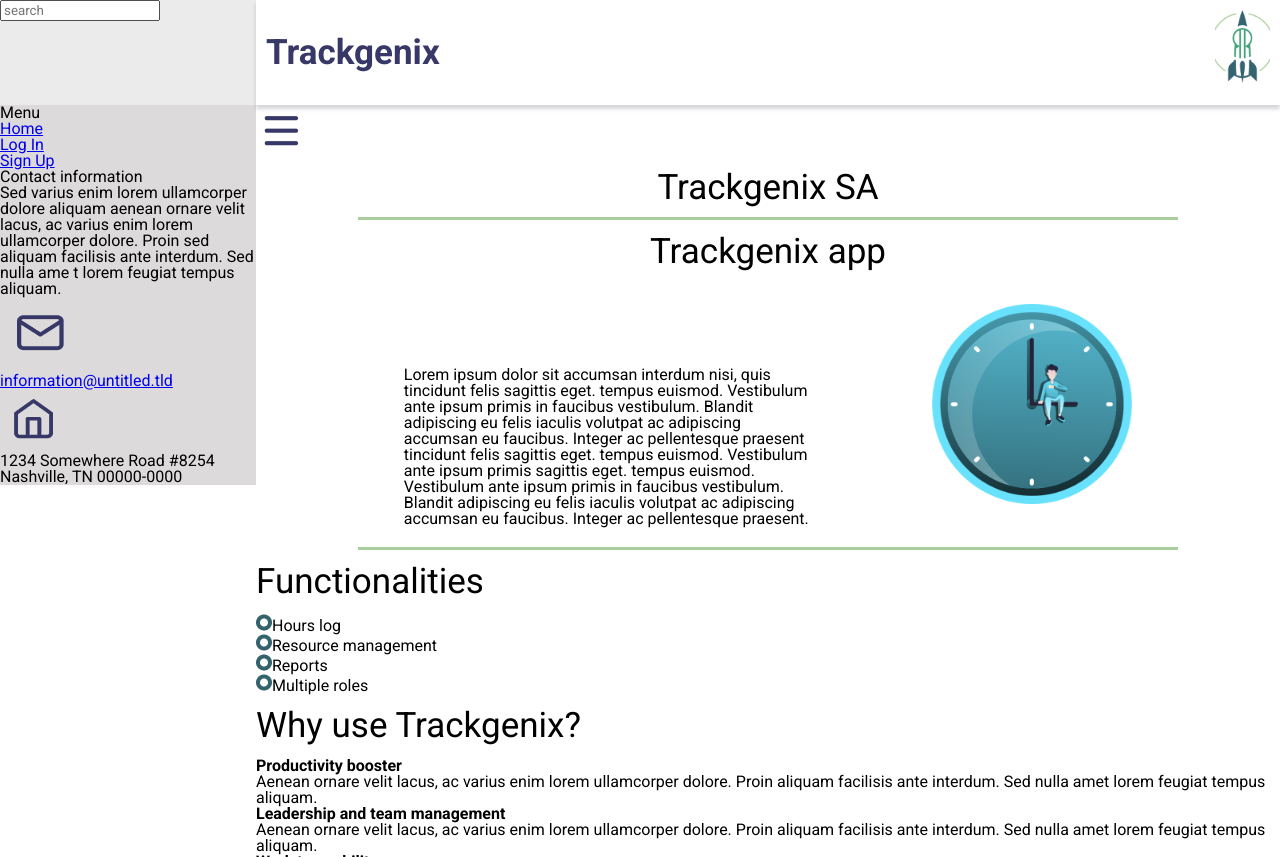
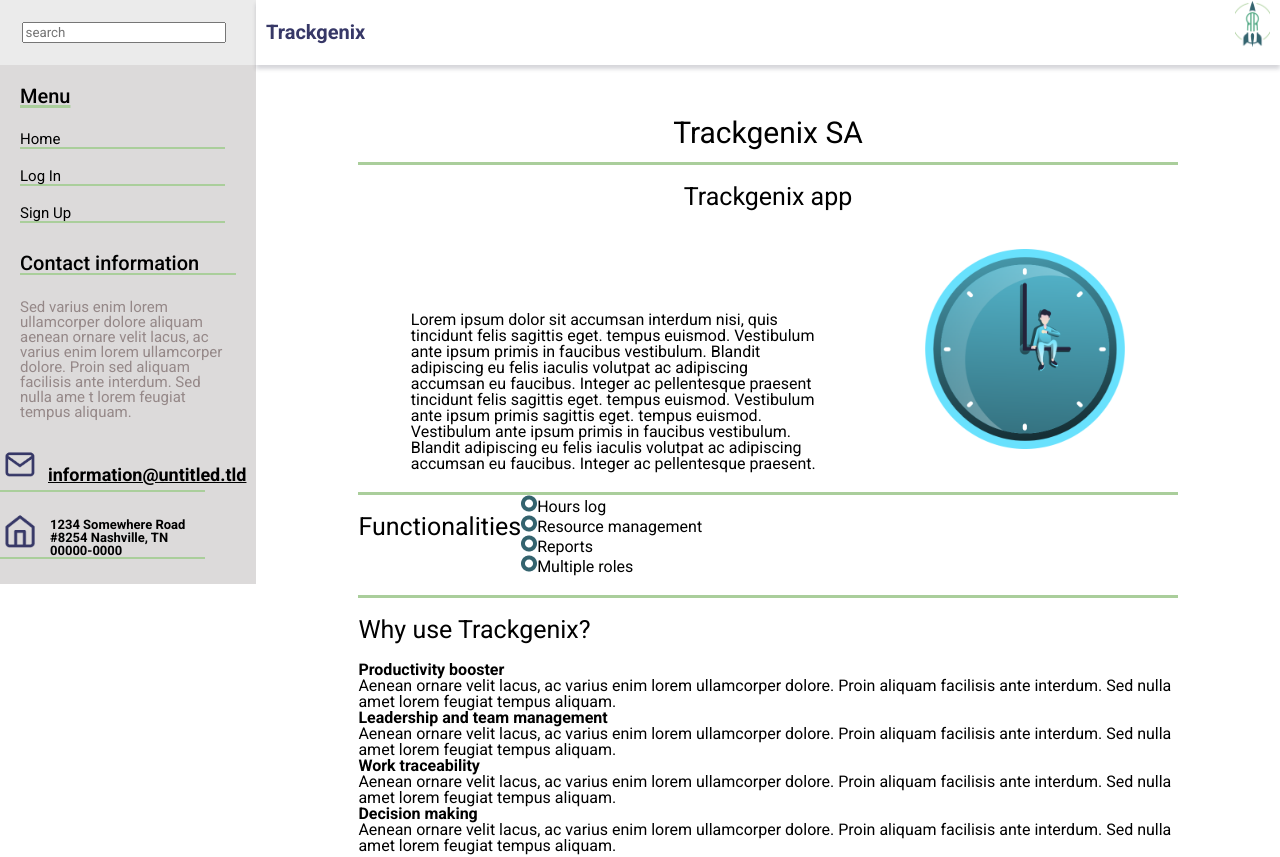
Before and after one commit to negrojcb/BaSP-M2022-Etapa-1, a plain HTML site: page semana-04/index.html in a window 1280 px wide. Shown: the top 857 px of the page. Drawn offline with Linux system fonts and the light colour scheme.

Commit message:
basp-2022: style the sidebar and position to main´s sections

```diff
--- a/semana-04/css/header.css
+++ b/semana-04/css/header.css
@@ -5,19 +5,19 @@ header {
     justify-content: space-between;
     align-items: center;
     width: 80%;
-    height: auto;
+    height: 65px;
     left: 20%;
     background-color: rgb(255, 255, 255);
     box-shadow: 0px 4px 4px 0px rgba(50, 50, 71, 0.2);
 }
 .header-container {
     margin: 10px;
-    font-size: 35px;
+    font-size: 20px;
     font-weight: 700;
     line-height: 47px;
     text-align: center;
     color: rgba(55, 56, 103, 1);
 }
 .header-container img {
-    width: 55px;
+    width: 35px;
 }
--- a/semana-04/css/main.css
+++ b/semana-04/css/main.css
@@ -1,12 +1,15 @@
 main {
     position: absolute;
-    top: 105px;
+    top: 65px;
     width: 80%;
     left: 20%;
     /* background-color: aqua; */
 }
+.hamburger-container img {
+    width: 35px;
+}
 h1 {
-    font-size: 35px;
+    font-size: 30px;
     font-weight: 400;
     line-height: 59px;
     text-align: center;
@@ -44,6 +47,6 @@ h1 {
 }
 .clock-image-container img{
     width: 200px;
-    margin: 0 0 0 28px;
+    /* margin: 0 0 0 28px; */
     flex-grow: 4;
 }
--- a/semana-04/css/sidebar.css
+++ b/semana-04/css/sidebar.css
@@ -7,6 +7,88 @@ aside {
 }
 .aside-form {
     width: 100%;
-    height: 105px;
+    height: 65px;
+    margin: 0 auto;
     background: rgba(235, 235, 235, 1);
 }
+.aside-form input {
+    width: 80%;
+    margin: 21.5px;
+}
+.aside-menu-container {
+    margin-top: 5px;
+}
+.aside-menu-container p {
+    font-size: 20px;
+    font-weight: 500;
+    line-height: 52px;
+    text-align: left;
+    padding: 0 20px 0 20px;
+    font-family: "roboto", arial;
+    color: rgb(0, 0, 0);
+    text-decoration: underline 3px rgba(170, 206, 155, 1);
+}
+.aside-list a {
+    display: inline-block;
+    width: 80%;
+    margin: 10px 20px;
+    border-bottom: 2px solid rgba(170, 206, 155, 1);
+    font-family: "roboto", arial;
+    color: rgb(0, 0, 0);
+    text-decoration: none;
+    font-weight: 400;
+    font-size: 15px;
+}
+.aside-info-title {
+    margin: 20px;
+    border-bottom: 2px solid rgba(170, 206, 155, 1);
+    font-family: "Roboto", arial;
+    color: rgb(0, 0, 0);
+    font-size: 20px;
+    font-weight: 500;
+    text-align: left;
+}
+.aside-info-text {
+    padding: 5px 20px;
+    font-size: 15px;
+    font-weight: 400;
+    text-align: left;
+    font-family: "roboto", arial;
+    color: rgba(149, 136, 136, 1);
+}
+.aside-info-container {
+    padding-bottom: 25px;
+}
+.aside-info-container div {
+    width: 80%;
+    height: 65px;
+    border-bottom: 2px solid rgba(170, 206, 155, 1);
+}
+.aside-info-img {
+    position: relative;
+    display: inline-block;
+    width: 50px;
+    height: 50px;
+    right: 5px;
+    top: 15px;
+}
+.aside-info-a {
+    position: relative;
+    display: inline-block;
+    padding: 8px;
+    left: 40px;
+    bottom: 20px;
+    font-size: 18px;
+    font-weight: 700;
+    color: rgb(0, 0, 0);
+}
+.aside-info-p {
+    position: relative;
+    display: inline-block;
+    padding: 25px;
+    bottom: 52px;
+    left: 25px;
+    font-size: 13px;
+    font-weight: 700;
+    color: rgb(0, 0, 0);
+}
--- a/semana-04/css/style.css
+++ b/semana-04/css/style.css
@@ -406,11 +406,19 @@ footer {
     font-family: "roboto", Arial, Helvetica, sans-serif;
 }
 h2 {
-    font-size: 35px;
+    font-size: 25px;
     font-weight: 400;
     line-height: 64px;
 }
-
+.section-container {
+    display: flex;
+    flex-flow: wrap;
+    width: 80%;
+    height: auto;
+    margin: 0 auto;
+    padding-bottom: 20px;
+    border-bottom: 3px solid rgba(170, 206, 155, 1);
+}
 
 
 /*@mediaquerys*/
@@ -427,4 +435,11 @@ h2 {
         width: 100%;
         left: 0%;
     }
+
 }
+
+@media(min-width: 1024px) {
+    .hamburger-container {
+        visibility: hidden;
+    }
+}
--- a/semana-04/index.html
+++ b/semana-04/index.html
@@ -31,9 +31,9 @@
             <div class="aside-menu-container">
                 <p>Menu</p>
                 <ul class="aside-list">
-                    <li class="aside-list-item"><a class="aside-list-a" href="#">Home</a></li>
-                    <li class="aside-list-item"><a class="aside-list-a" href="#">Log In</a></li>
-                    <li class="aside-list-item"><a class="aside-list-a" href="#">Sign Up</a></li>
+                    <li><a href="#">Home</a></li>
+                    <li><a href="#">Log In</a></li>
+                    <li><a href="#">Sign Up</a></li>
                 </ul>
             </div>
             <div class="aside-info-container">
@@ -58,7 +58,7 @@
         <main>
             <section class="section-app-description">
                 <div>
-                    <div>
+                    <div class="hamburger-container">
                         <img src="./assets/icons/ham.png" alt="logo-hamburger">
                     </div>
                     <div>
@@ -87,7 +87,7 @@
                         </div>
                 </div>
         </section>
-            <section class="funtionalities-container">
+            <section class="section-container">
                 <h2>Functionalities</h2>
                 <ul class="funtionalities-list">
                     <li><img src="./assets/icons/form-options.png" alt="o">Hours log</li>
@@ -96,7 +96,7 @@
                     <li><img src="./assets/icons/form-options.png" alt="o">Multiple roles</li>
                 </ul>
             </section>
-            <section class="trackgenix-pros-container">
+            <section class="section-container">
                 <h2>Why use Trackgenix?</h2>
                 <div class="pros-container-description">
                     <h3>Productivity booster</h3>
@@ -127,7 +127,7 @@
                     </p>
                 </div>
             </section>
-            <section class="form-container">
+            <section class="section-container">
                 <h2>Form</h2>
                 <div class="form-container-div">
                     <label for="name"></label>
@@ -159,7 +159,7 @@
                     <input class="form-container-button" type="reset" value="Return">
                 </div>
             </section>
-            <section class="history">
+            <section class="section-container">
                 <h2>History</h2>
                 <div class="history-container left">
                     <img src="./assets/images/images.png" alt="people working">
@@ -181,7 +181,7 @@
                     <img src="./assets/images/images1.jpg" alt="people working">
                 </div>
             </section>
-            <section class="lists">
+            <section class="section-container">
                 <div class="list-container">
                     <p>Products</p>
                     <ol>
```
